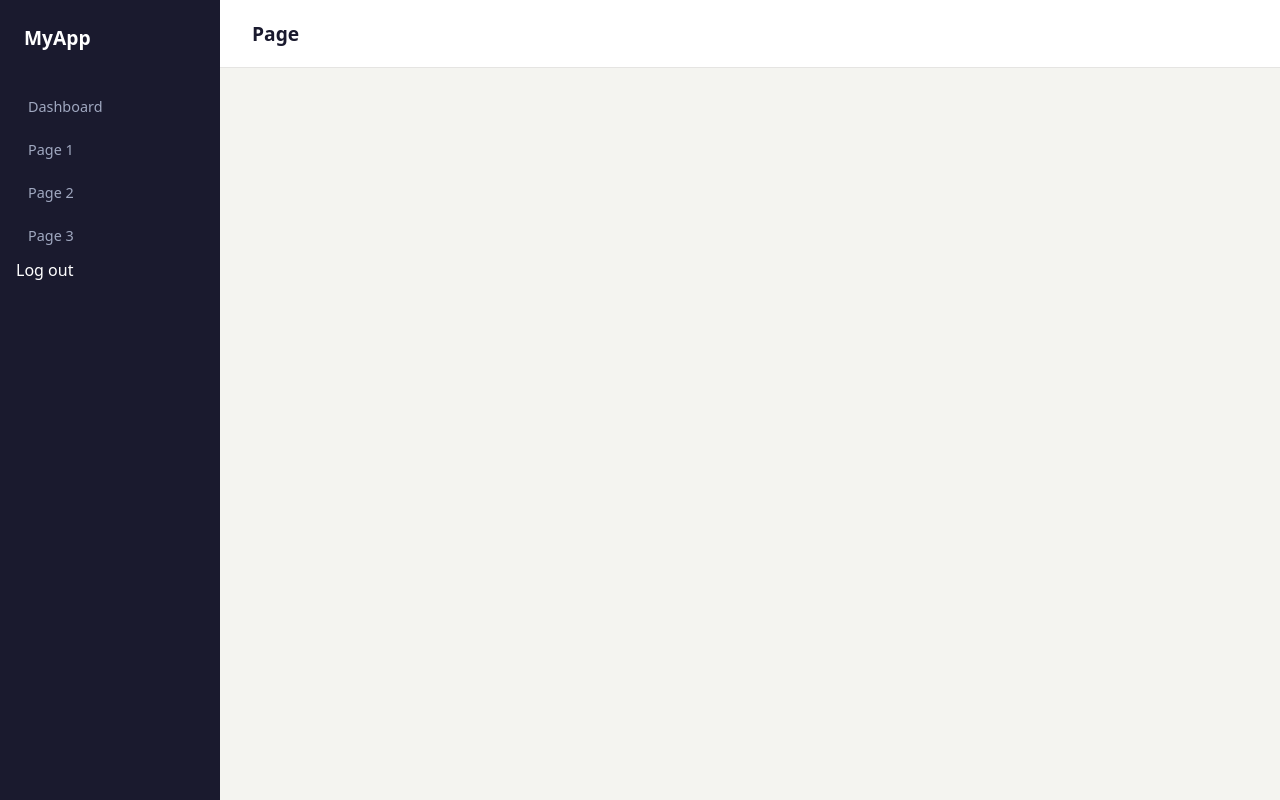
After one commit to aryan-18-pentester/Flask_Expense_Tracker, a Flask app: template templates/dashboard_base.html in a window 1280 px wide. The commit adds this page. Run offline with Flask 3, Linux system fonts and the light colour scheme; the template is opened without the code that fills it, so the values that code supplies are empty.

Commit message:
fix: dashboard

```diff
--- a/app.py
+++ b/app.py
@@ -61,6 +61,7 @@ def logout():
 
 #------DashBoard---------------------------------------------
 @app.route('/')
+@login_required
 def dashboard():
     return render_template('dashboard.html', active='dashboard')
 
@@ -80,14 +81,6 @@ def page3():
     return render_template('page3.html', active='page3')
 
 
-
-# ── Home (protected) ───────────────────────────────────────────────────────────
-@app.route('/')
-@login_required
-def home():
-    return render_template('home.html')
-
-
 # ── Run ────────────────────────────────────────────────────────────────────────
 if __name__ == '__main__':
     with app.app_context():
--- /dev/null
+++ b/static/dashboard.css
@@ -0,0 +1,101 @@
+* {
+    box-sizing: border-box;
+    margin: 0;
+    padding: 0;
+}
+
+body {
+    font-family: system-ui, sans-serif;
+    background: #F4F4F0;
+    color: #1A1A2E;
+}
+
+a {
+    text-decoration: none;
+    color: inherit;
+}
+
+/* ── Full page layout: sidebar left, main right ── */
+.layout {
+    display: flex;
+    min-height: 100vh;
+}
+
+/* ── Sidebar ── */
+.sidebar {
+    width: 220px;
+    background: #1A1A2E;
+    color: #FFFFFF;
+    display: flex;
+    flex-direction: column;
+    padding: 24px 16px;
+    position: fixed;          /* stays in place while page scrolls */
+    top: 0;
+    left: 0;
+    height: 100vh;
+}
+
+.brand {
+    font-size: 1.2rem;
+    font-weight: 700;
+    margin-bottom: 36px;
+    padding-left: 8px;
+    color: #FFFFFF;
+}
+
+/* ── Nav links ── */
+.nav {
+    display: flex;
+    flex-direction: column;
+    gap: 4px;
+}
+
+.nav-link {
+    display: block;
+    padding: 10px 12px;
+    border-radius: 8px;
+    font-size: 0.9rem;
+    color: #A0A8C0;
+    transition: background 0.15s, color 0.15s;
+}
+
+.nav-link:hover {
+    background: #2A2A4A;
+    color: #FFFFFF;
+}
+
+/* highlighted when this is the current page */
+.nav-link.active {
+    background: #6C63FF;
+    color: #FFFFFF;
+    font-weight: 500;
+}
+
+/* ── Main area ── */
+.main {
+    margin-left: 220px;       /* same as sidebar width so content doesn't go under it */
+    flex: 1;
+    display: flex;
+    flex-direction: column;
+}
+
+/* ── Topbar ── */
+.topbar {
+    background: #FFFFFF;
+    border-bottom: 1px solid #E5E4E2;
+    padding: 20px 32px;
+    position: sticky;
+    top: 0;
+    z-index: 5;
+}
+
+.page-title {
+    font-size: 1.2rem;
+    font-weight: 600;
+}
+
+/* ── Content area ── */
+.content {
+    padding: 32px;
+    flex: 1;
+}
--- a/templates/dashboard.html
+++ b/templates/dashboard.html
@@ -1,4 +1,4 @@
-{% extends "base.html" %}
+{% extends "dashboard_base.html" %}
 {% block title %}Dashboard{% endblock %}
 {% block title_text %}Dashboard{% endblock %}
 
--- /dev/null
+++ b/templates/dashboard_base.html
@@ -0,0 +1,63 @@
+<!DOCTYPE html>
+<html lang="en">
+<head>
+    <meta charset="UTF-8">
+    <meta name="viewport" content="width=device-width, initial-scale=1.0">
+    <title>{% block title %}Dashboard{% endblock %}</title>
+    <link rel="stylesheet" href="{{ url_for('static', filename='dashboard.css') }}">
+</head>
+<body>
+
+    <div class="layout">
+
+        <!-- ── Sidebar ── -->
+        <aside class="sidebar">
+
+            <div class="brand">MyApp</div>
+
+            <nav class="nav">
+                <!-- active class highlights the current page -->
+                <!-- 'active' variable is passed from every route in app.py -->
+                <a href="{{ url_for('dashboard') }}"
+                   class="nav-link {% if active == 'dashboard' %}active{% endif %}">
+                    Dashboard
+                </a>
+
+		<a href="{{ url_for('page1') }}"
+                   class="nav-link {% if active == 'page1' %}active{% endif %}">
+                    Page 1
+                </a>
+
+                <a href="{{ url_for('page2') }}"
+                   class="nav-link {% if active == 'page2' %}active{% endif %}">
+                    Page 2
+                </a>
+
+                <a href="{{ url_for('page3') }}"
+                   class="nav-link {% if active == 'page3' %}active{% endif %}">
+                    Page 3
+                </a>
+                <a class="btn-logout" href="{{ url_for('logout') }}">Log out</a>
+            </nav>
+
+        </aside>
+
+        <!-- ── Main content area ── -->
+        <main class="main">
+
+            <!-- topbar -->
+            <div class="topbar">
+                <h1 class="page-title">{% block title_text %}Page{% endblock %}</h1>
+            </div>
+
+            <!-- page content goes here -->
+            <div class="content">
+                {% block content %}{% endblock %}
+            </div>
+
+        </main>
+
+    </div>
+
+</body>
+</html>
```
Also changed, not shown: templates/base.html (+0 -54 lines), templates/home.html (deleted, +0 -15 lines), instance/users.db.
